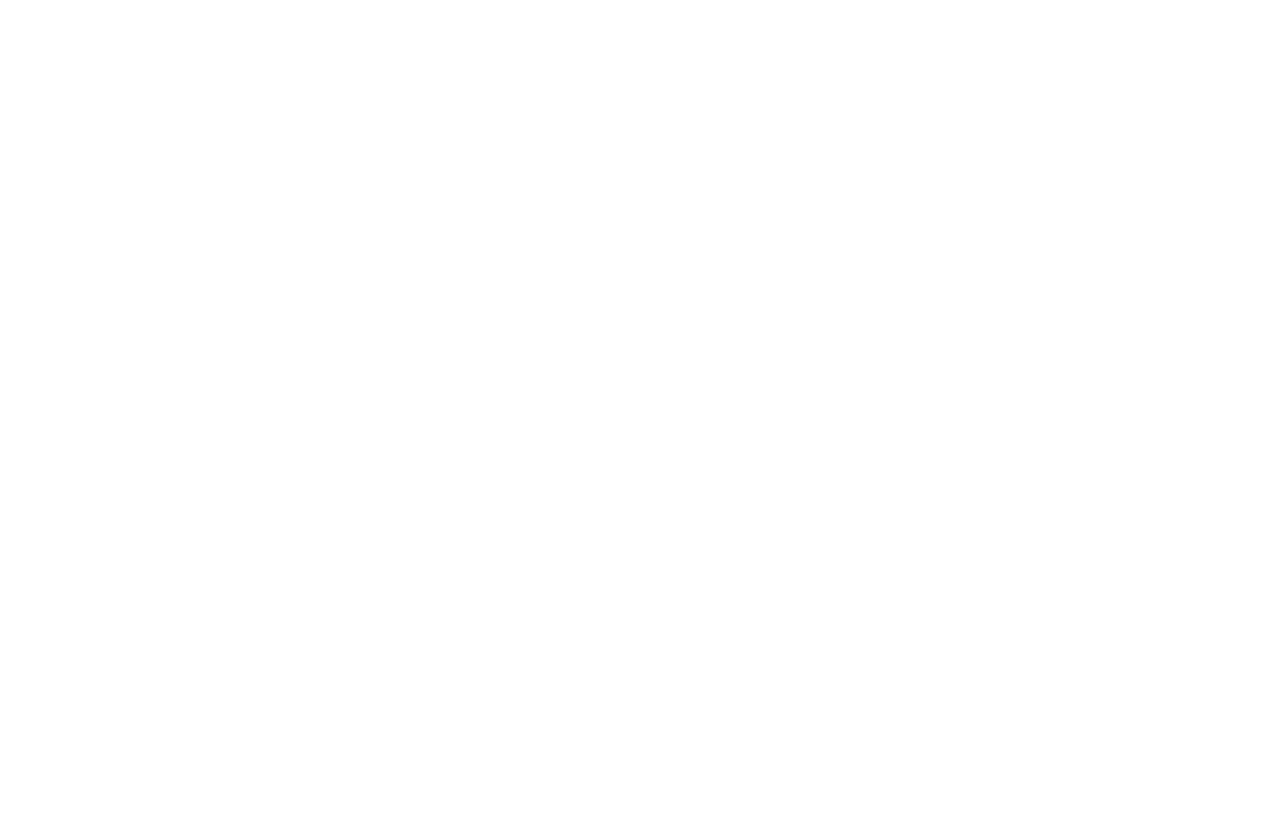
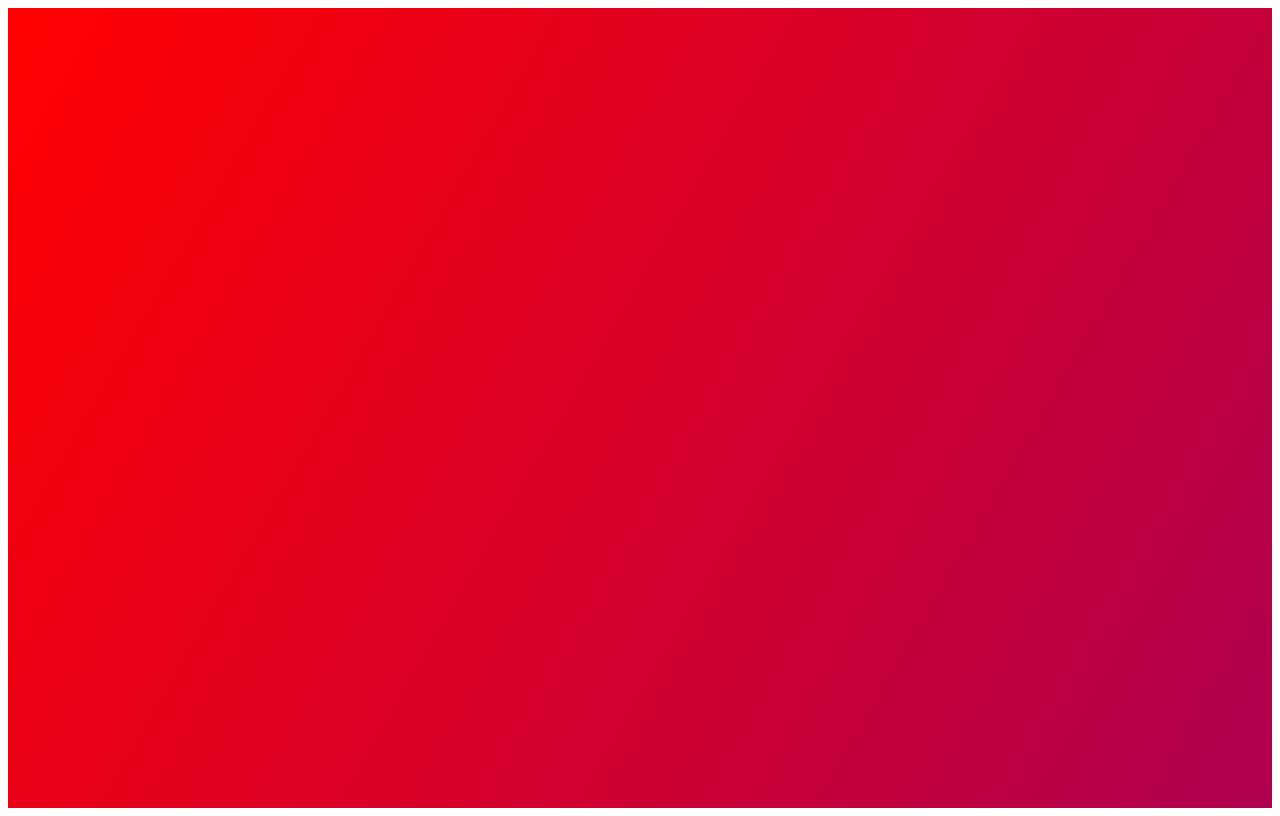
Before and after one commit to stamino24/stamino24.github.io, a plain HTML site: page index.html in a window 1280 px wide. Drawn offline with Linux system fonts and the light colour scheme.

Commit message:
Update index.html

```diff
--- a/index.html
+++ b/index.html
@@ -18,4 +18,4 @@
   }
 
 </style>
-<div id="element"></div>
+<div class="element"></div>
```
